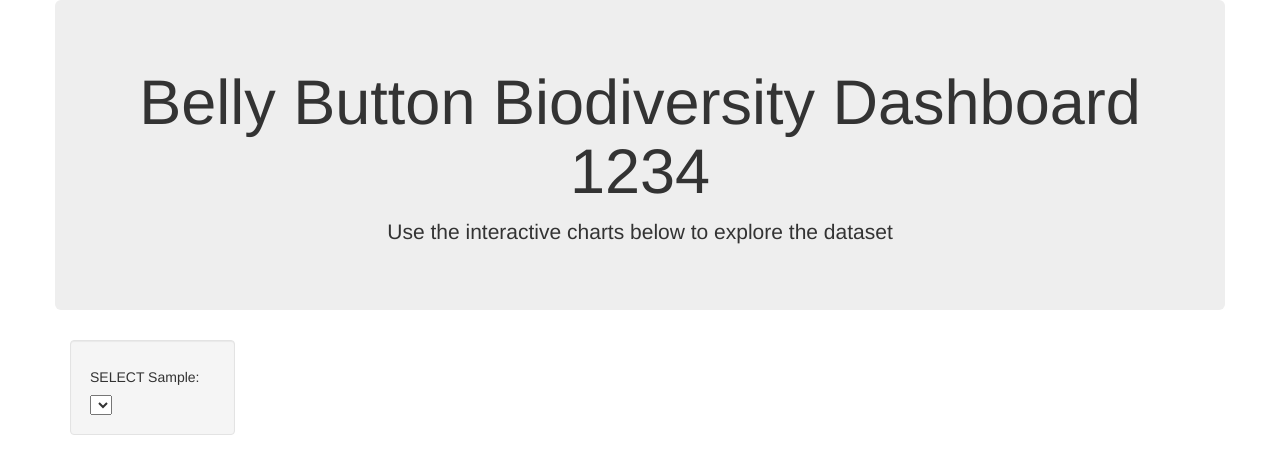
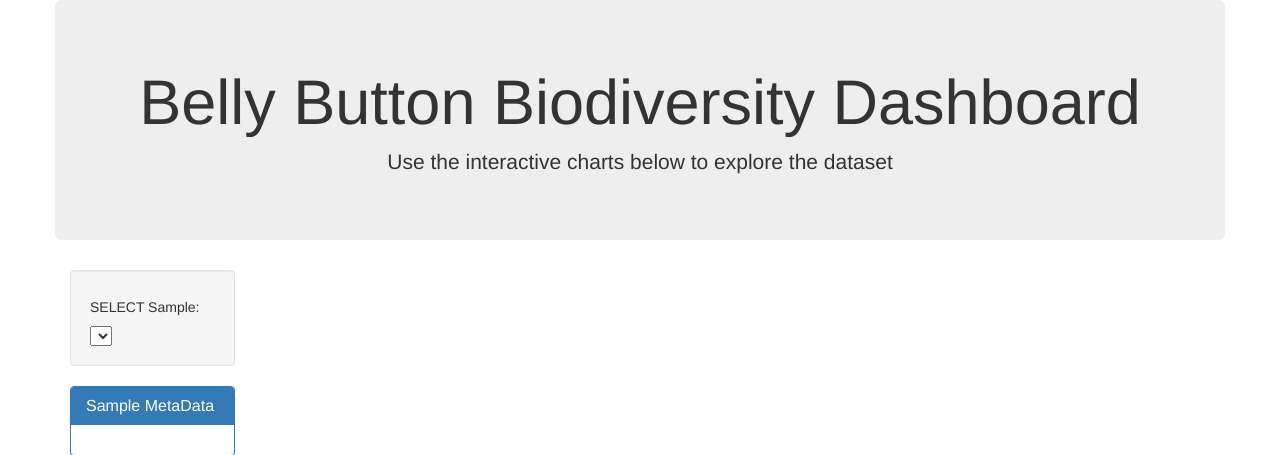
Before and after one commit to ocsc-datascience/plotly-belly-button-biodiversity, a Flask app: page / in a window 1280 px wide. Shown: the top 455 px of the page. Run offline with Flask 2, Linux system fonts and the light colour scheme; data that the repository does not hold is empty; some libraries are stand-ins or nearby versions.

Commit message:
small fix

```diff
--- a/templates/index.html
+++ b/templates/index.html
@@ -14,7 +14,7 @@
   <div class="container container-fluid">
     <div class="row">
       <div class="col-md-12 jumbotron text-center">
-        <h1>Belly Button Biodiversity Dashboard 1234</h1>
+        <h1>Belly Button Biodiversity Dashboard</h1>
         <p>Use the interactive charts below to explore the dataset</p>
       </div>
     </div>
```
